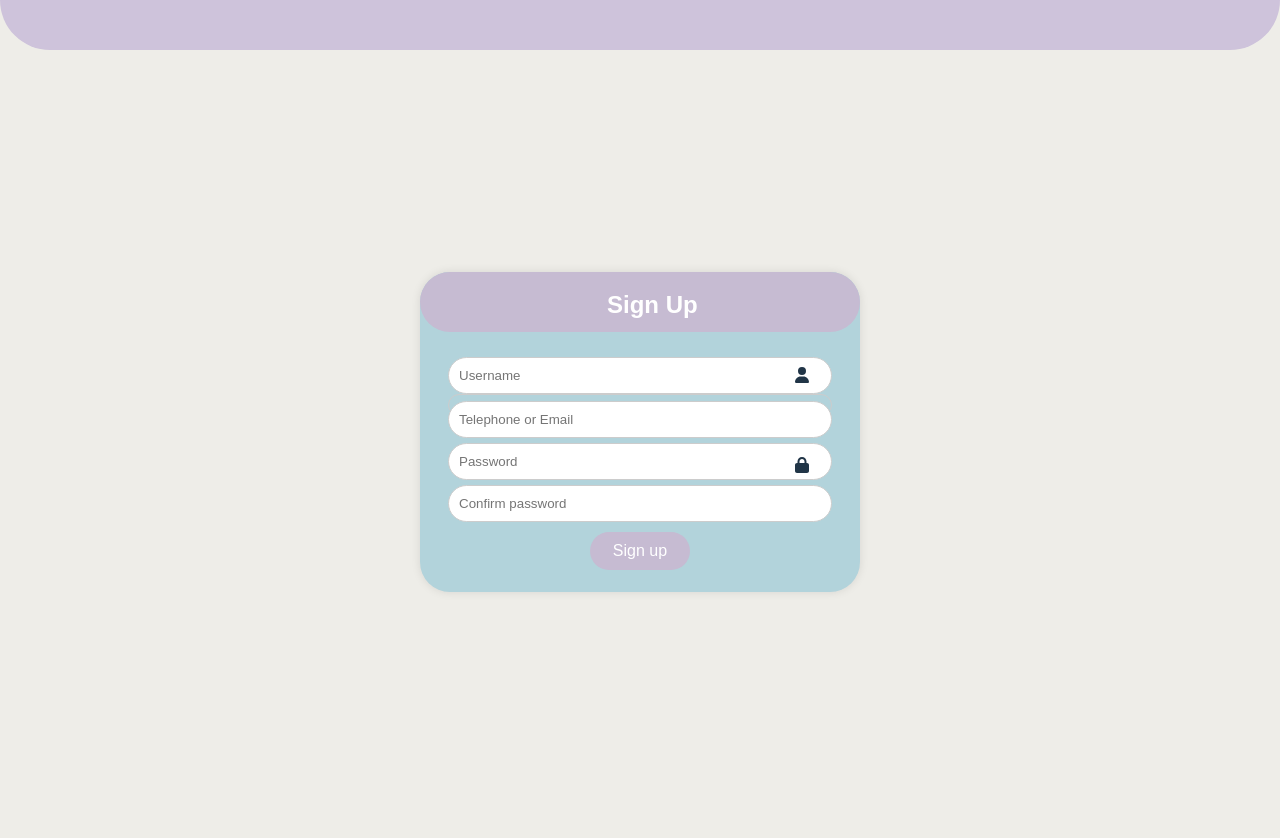
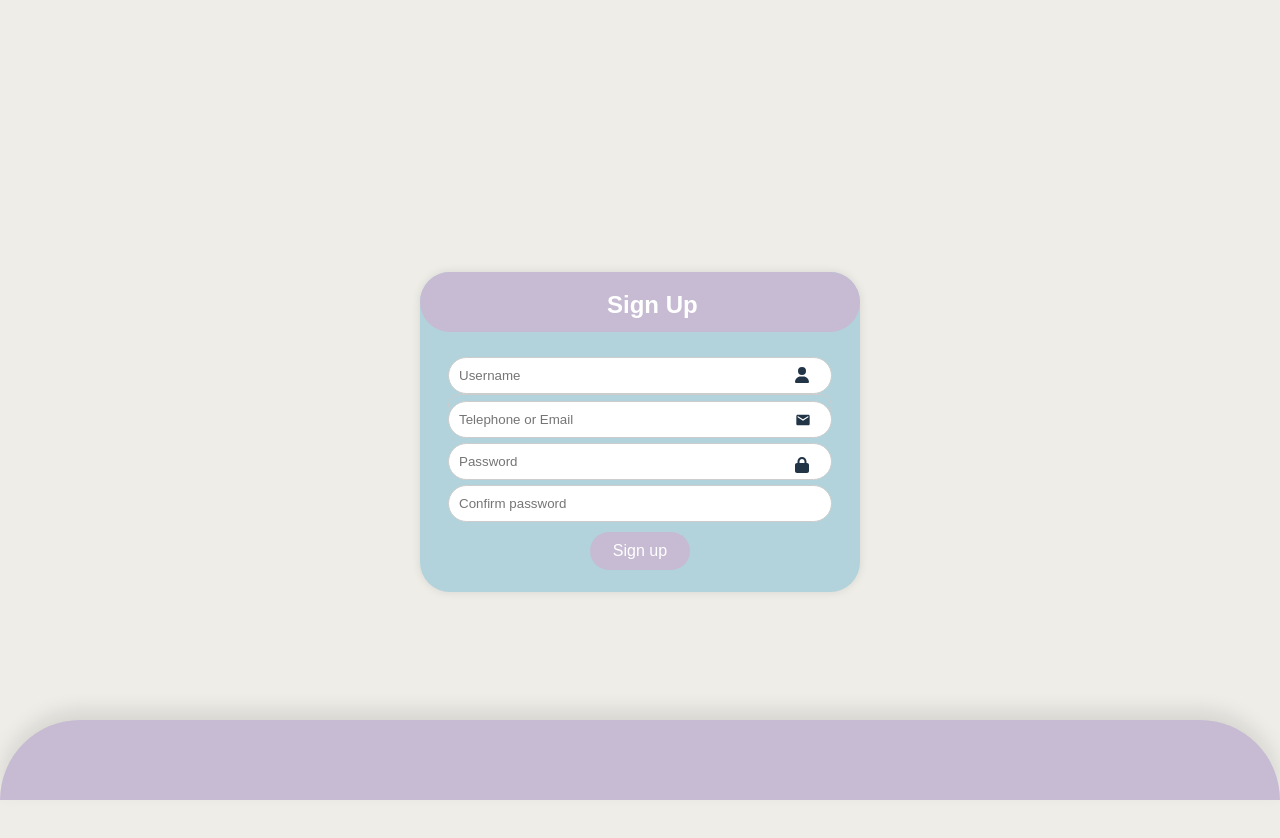
Before and after one commit to Gxamsrtt023/Alway_project, a React (Vite) app: page / in a window 1280 px wide. Shown: the top 838 px of the page. Built offline with nearby package versions, Linux system fonts and the light colour scheme.

Commit message:
final signup

```diff
--- a/package.json
+++ b/package.json
@@ -14,7 +14,8 @@
     "@fortawesome/free-solid-svg-icons": "^6.5.2",
     "@fortawesome/react-fontawesome": "^0.2.1",
     "react": "^18.2.0",
-    "react-dom": "^18.2.0"
+    "react-dom": "^18.2.0",
+    "react-icons": "^5.2.1"
   },
   "devDependencies": {
     "@types/react": "^18.2.66",
--- a/src/signup.css
+++ b/src/signup.css
@@ -107,6 +107,13 @@ body {
      /* Center vertically */
   }
 
+  .icon_email {
+    position: absolute;
+    left: 375px; /* Adjust as needed */
+    top: 140px; /* Center vertically */
+     /* Center vertically */
+  }
+
   .signup_button {
     width: 100%;
     background-color: #C6BBD2;
@@ -119,19 +126,16 @@ body {
     margin: 10px;
   }
 
-  .signup-rectangle {
-    position: absolute;
-    top: 0px; /* Adjusted top margin */
+  .signup_rectangle {
+    position: fixed;
+    bottom: 0;
     left: 0;
     width: 100%;
-    height: 50px;
-    background-color: #CEC3DB;
-    display: flex;
-    align-items: center;
-    justify-content: center;
-    border-radius: 0 0 60px 60px; /* Rounded corners only at the bottom */
-  }
-
+    height: 80px;
+    background-color: #C6BBD2;
+    box-shadow: 0 -10px 20px rgba(0, 0, 0, 0.1);
+    border-radius: 80px 80px 0px 0px;
+}
   .signup-rectangle img {
     width: 200px;
     height: 50px;
--- a/src/signup.jsx
+++ b/src/signup.jsx
@@ -2,10 +2,11 @@ import React from 'react';
 import './signup.css';
 import { FontAwesomeIcon } from '@fortawesome/react-fontawesome';
 import { faUser, faLock } from '@fortawesome/free-solid-svg-icons';
-
+import { MdEmail } from 'react-icons/md';
 
 function Signup() {
     return (
+
         <div className="container">
             <div className="box_signup">
                 <h2 className='signup_text'>
@@ -25,6 +26,7 @@ function Signup() {
                     />
 
                     <label className="signup_email"></label>
+                    <MdEmail className="icon_email" />
                     <input
                         id="account"
                         name='account'
@@ -36,7 +38,7 @@ function Signup() {
 
                     <label className="signup_password"></label>
                     <FontAwesomeIcon className='icon_password' icon={faLock} />
-                    <input c
+                    <input
                         id="password"
                         name='password'
                         type='password'
@@ -57,11 +59,9 @@ function Signup() {
 
                     <button className="signup_button">Sign up</button>
                 </form>
+                <div className="signup_rectangle"></div>
             </div>
-            <div className="signup-rectangle">
-
             </div>
-        </div>
 
     );
 
```
Also changed, not shown: 1 other file (tests, documents, lock files or other folders).
